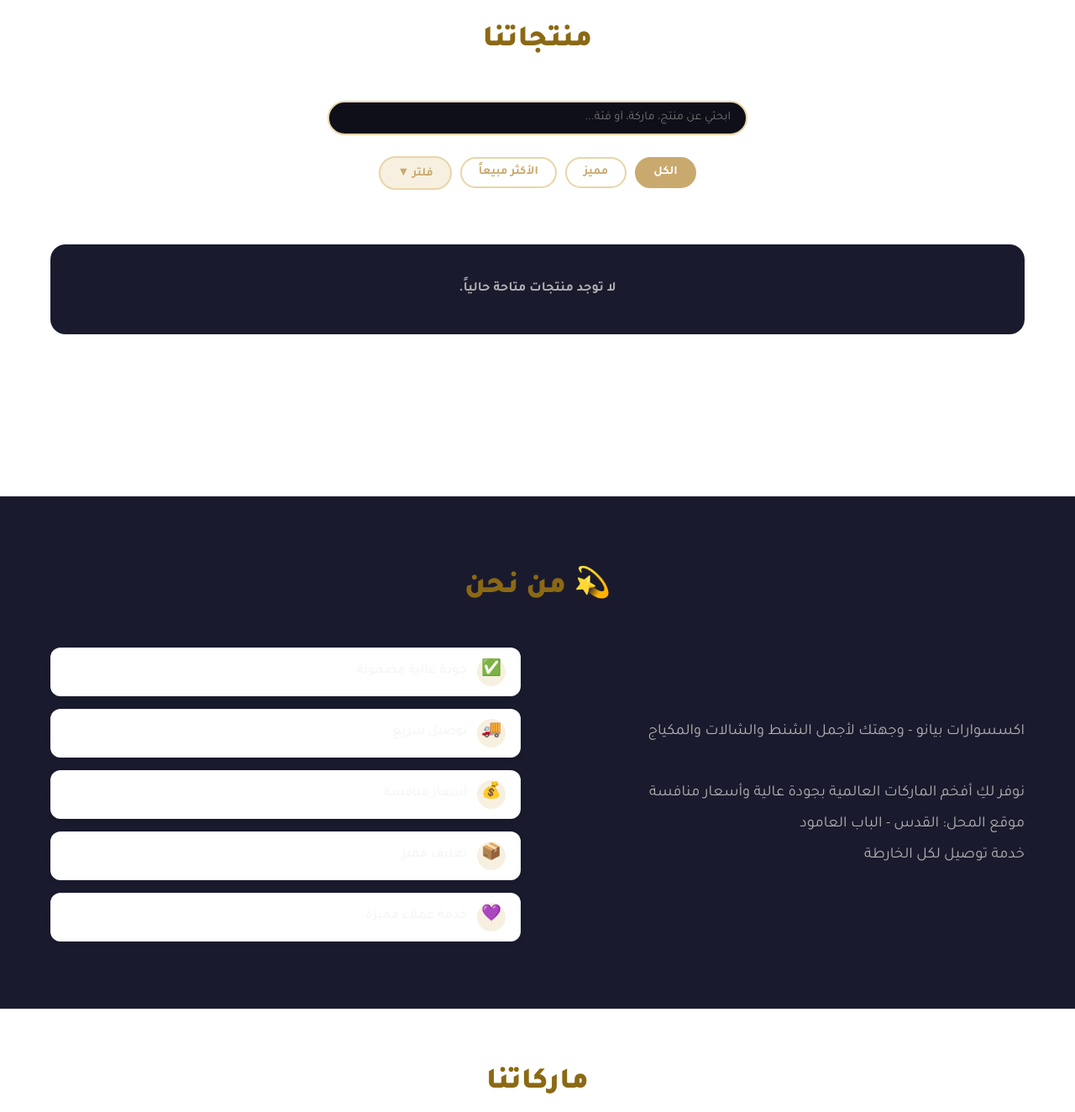
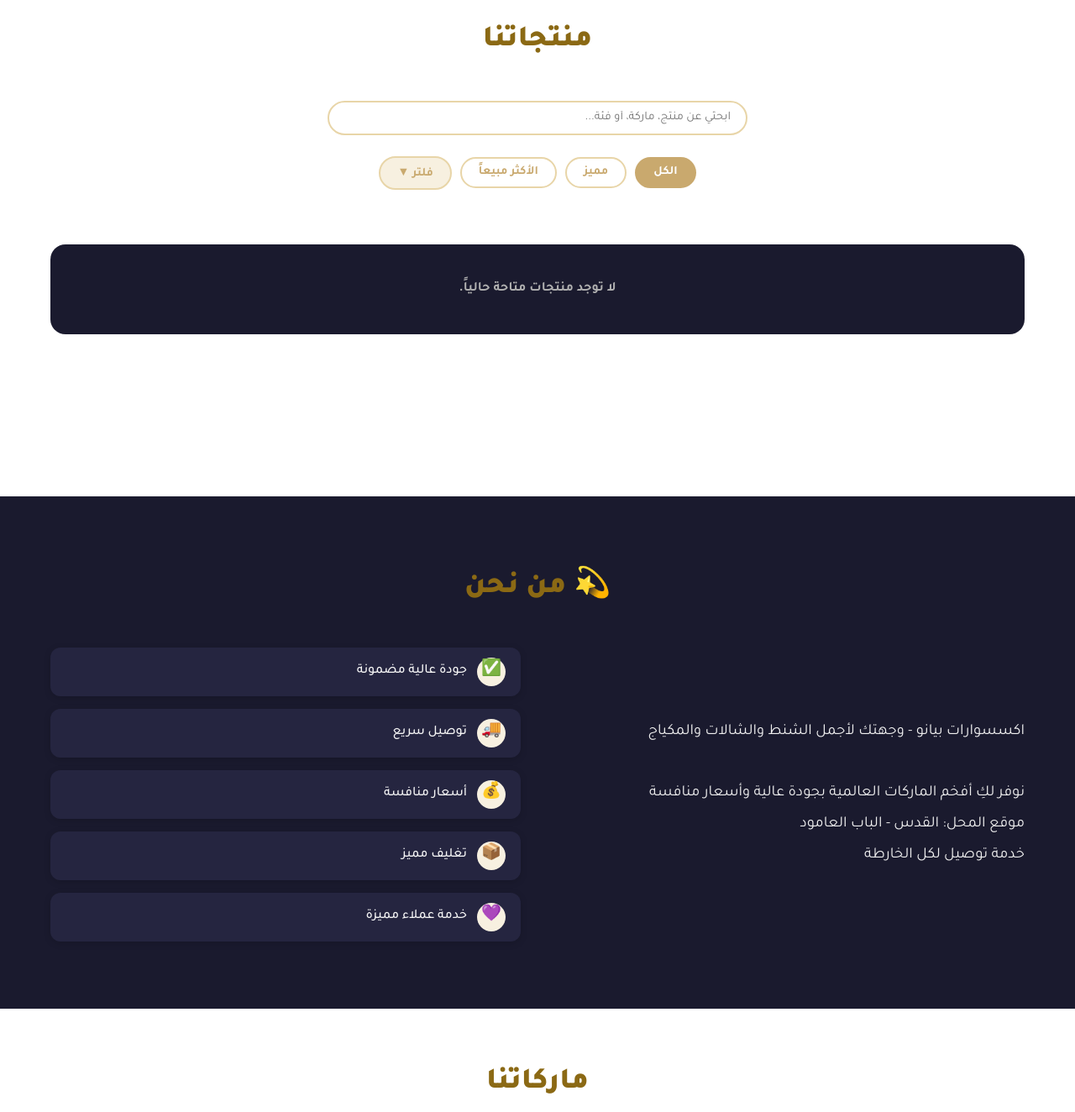
Before and after one commit to alsadiayham-sketch/piano, a plain HTML site: page index.html in a window 1280 px wide. Shown: the part 880-2204 px from the top of the page at 84% size. Drawn offline with Linux system fonts and the light colour scheme; no server answers.

Commit message:
Fix admin store name, search bar contrast, mobile overflow

```diff
--- a/admin.css
+++ b/admin.css
@@ -1,4 +1,5 @@
 * { margin: 0; padding: 0; box-sizing: border-box; }
+html, body { overflow-x: hidden; max-width: 100vw; }
 body { font-family: 'Tajawal', sans-serif; background: #fafaf8; color: #1a1a1a; line-height: 1.6; }
 .login-screen { min-height: 100vh; display: flex; align-items: center; justify-content: center; background: linear-gradient(135deg, #fdf8e8, #d4af37); }
 .login-card { background: white; padding: 40px; border-radius: 20px; box-shadow: 0 10px 40px rgba(0,0,0,0.15); text-align: center; width: 350px; }
@@ -99,6 +100,10 @@ body { font-family: 'Tajawal', sans-serif; background: #fafaf8; color: #1a1a1a;
     .tab-header, .admin-nav-content { flex-direction: column; align-items: stretch; }
     .size-row { grid-template-columns: 1fr 1fr; }
     .size-row .btn-remove-size { grid-column: span 2; }
+    .tab-content { overflow-x: hidden; padding: 15px 10px; }
+    .admin-table { font-size: 0.8rem; }
+    .admin-table th, .admin-table td { padding: 8px 6px; }
+    .modal { padding: 20px 15px; margin: 10px; width: calc(100% - 20px); }
 }
 
 .image-upload-group { display: flex; align-items: center; gap: 10px; flex-wrap: wrap; }
--- a/style.css
+++ b/style.css
@@ -283,7 +283,8 @@ body.has-banner .mobile-menu { top: 102px; }
     font-size: 0.9rem;
     outline: none;
     transition: var(--transition);
-    background: var(--bg);
+    background: #ffffff;
+    color: #1a1a1a;
 }
 
 .nav-search input:focus, .products-search input:focus {
@@ -538,7 +539,7 @@ body.has-banner .mobile-menu { top: 102px; }
 
 .about-text p {
     font-size: 1.15rem;
-    color: var(--text-light);
+    color: #f0f0f0;
     line-height: 2;
 }
 
@@ -549,10 +550,11 @@ body.has-banner .mobile-menu { top: 102px; }
     align-items: center;
     gap: 12px;
     padding: 12px 18px;
-    background: var(--white);
+    background: #252540;
     border-radius: 12px;
-    box-shadow: 0 2px 8px rgba(0,0,0,0.04);
+    box-shadow: 0 2px 8px rgba(0,0,0,0.15);
     font-weight: 500;
+    color: #f5f5f5;
 }
 
 .feature-icon { font-size: 1.4rem; }
```
Also changed, not shown: admin.html (+2 -2 lines).
